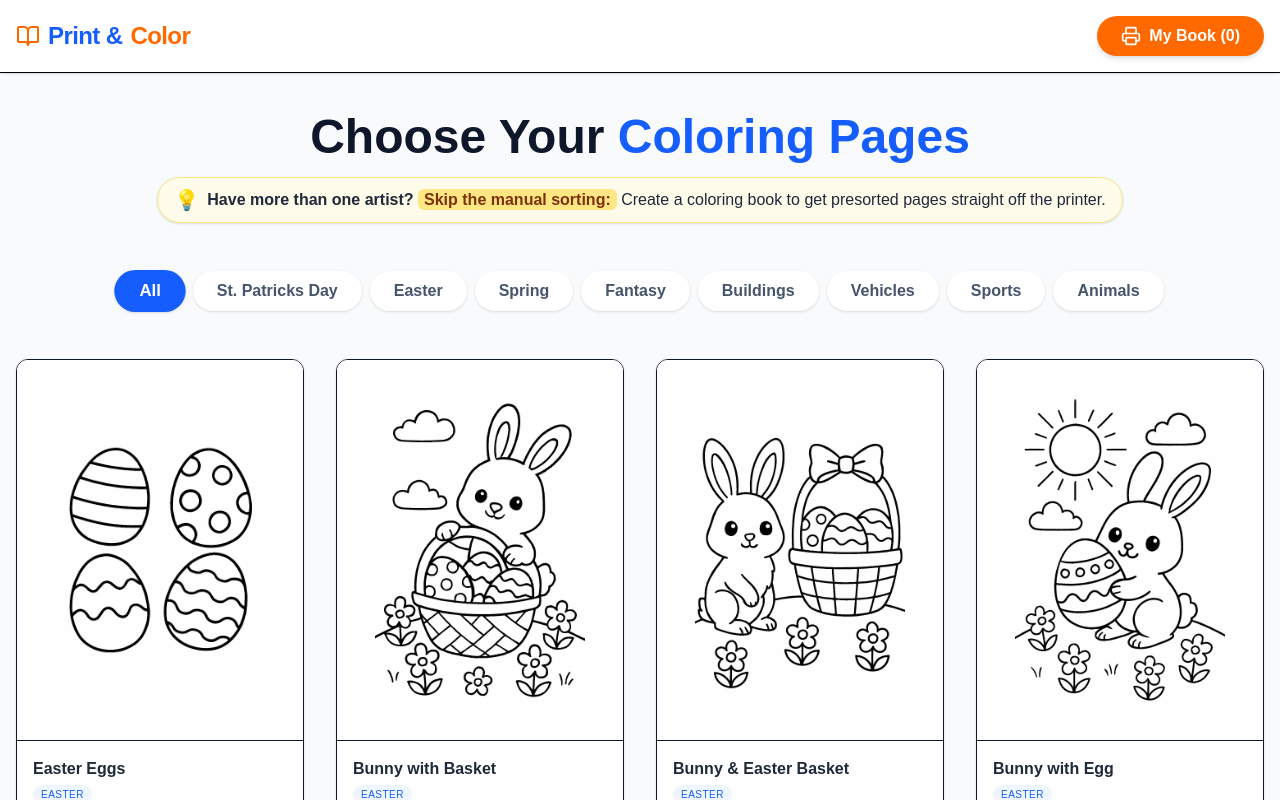
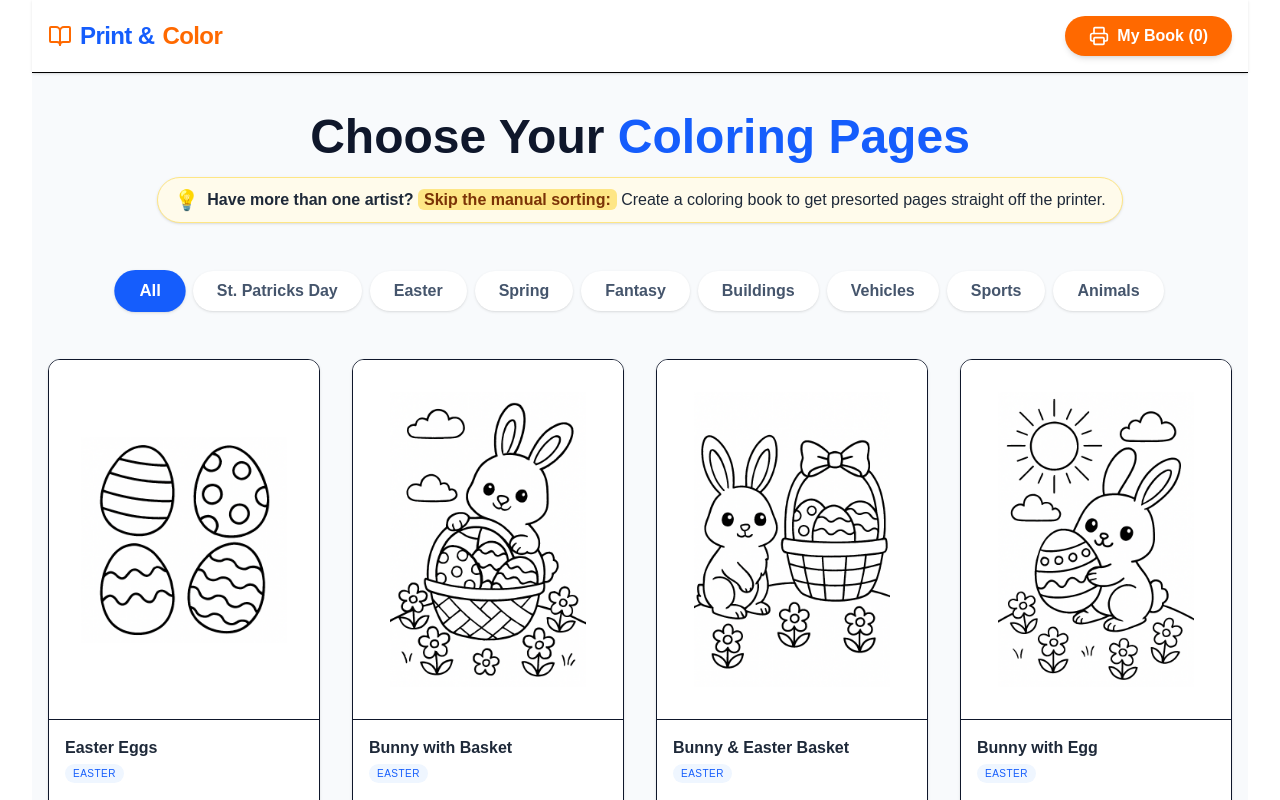
Before and after one commit to dorisccummings/coloring-book-app, a Next.js app: page / in a window 1280 px wide. Shown: the top 800 px of the page. Built offline with nearby package versions, Linux system fonts and the light colour scheme; no server answers.

Commit message:
Added side space for adsense

```diff
--- a/app/layout.tsx
+++ b/app/layout.tsx
@@ -27,7 +27,11 @@
   return (
     <html lang="en">
       <body className={`${geistSans.variable} ${geistMono.variable} antialiased`}>
+        {/* --- Keep core content centered and leaves sides open for adsense --- */}
+      <main className="max-w-7xl mx-auto min-h-screen px-4 sm:px-6 lg:px-8">
         {children}
+      </main>
+
 
         {/* 1. Google Analytics */}
         <GoogleAnalytics gaId={process.env.NEXT_PUBLIC_GA_ID || ''} />
@@ -51,8 +55,8 @@
         />
 
         <footer className="w-full py-6 text-center text-gray-400 text-xs">
-  <a href="/privacy" className="hover:underline">Privacy Policy</a>
-</footer>
+          <a href="/privacy" className="hover:underline">Privacy Policy</a>
+        </footer>
       </body>
     </html>
   );
```
